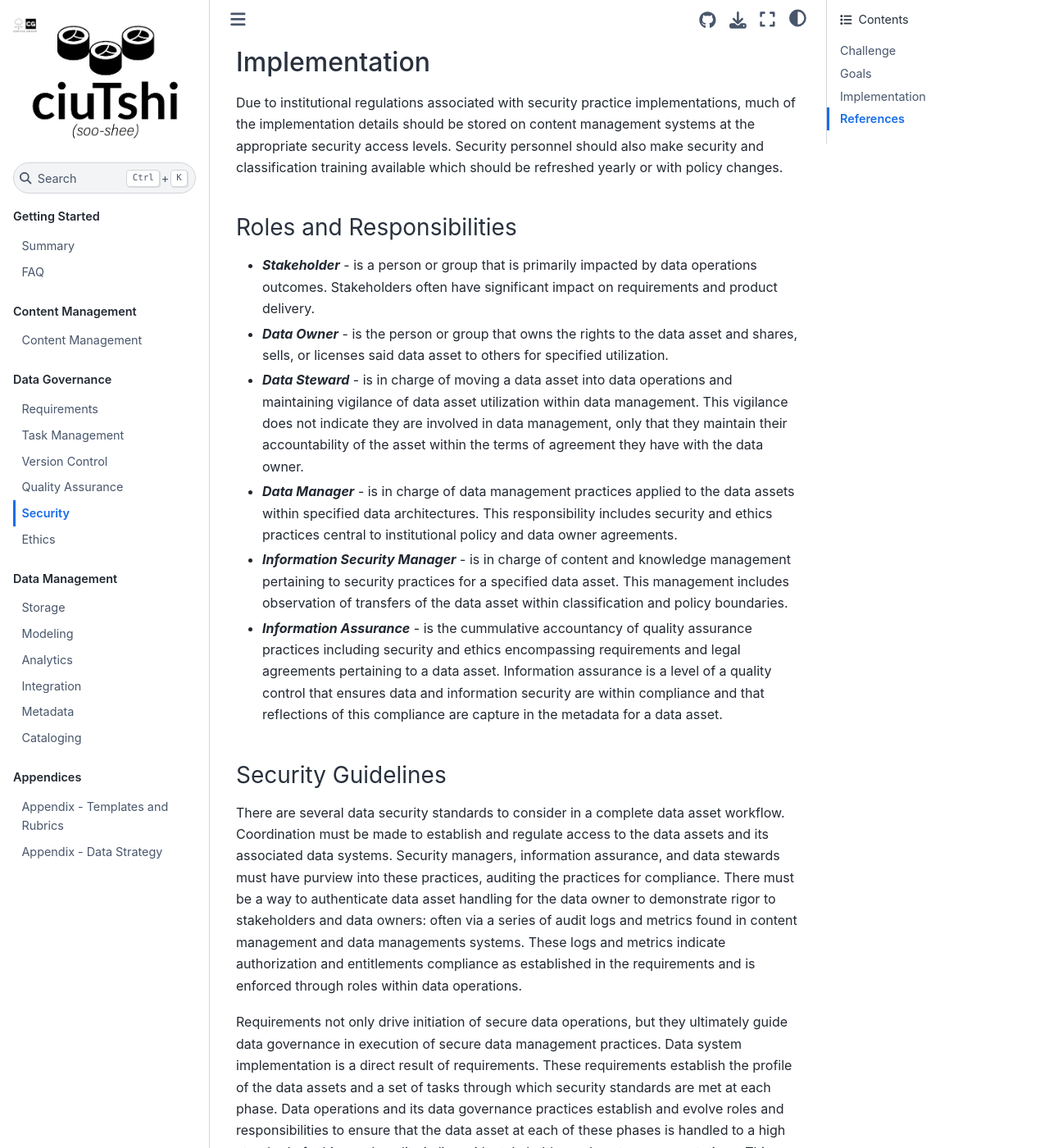
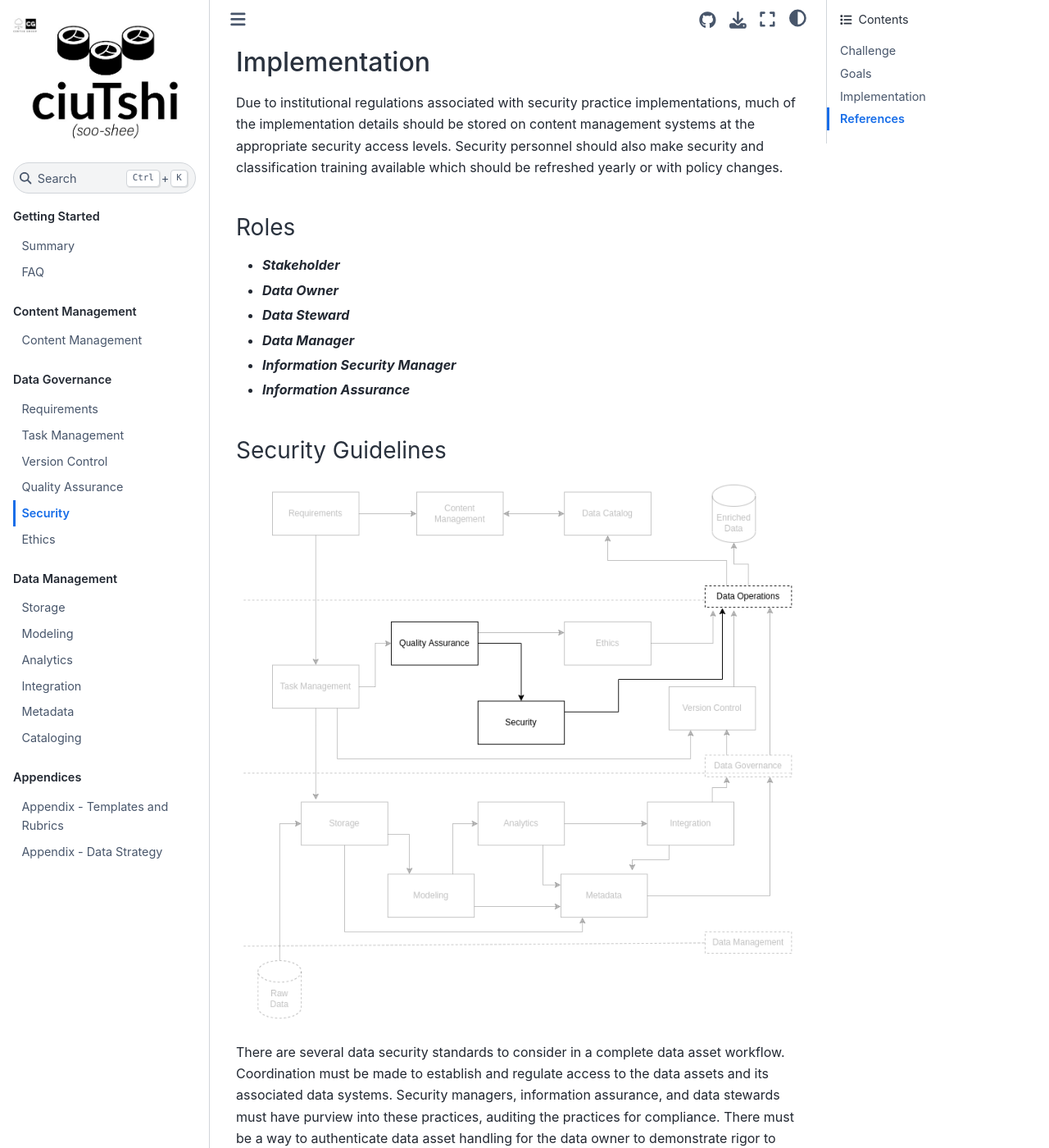
Before and after one commit to CertusGroup/ciutshi, a Sphinx documentation site: the page built from docs/source/security.md, in a window 1280 px wide and 1400 px high, scrolled down 1924 px. Shown: the whole window at 82% size. Built offline with Sphinx 7.4.7 and the Sphinx Book theme 1.1.4, drawn with Linux system fonts in a browser that asks for light colours.

Commit message:
sec - added diagram and migrate roles to summary

```diff
--- a/docs/source/security.md
+++ b/docs/source/security.md
@@ -23,16 +23,18 @@ ciuTshi suggests optimal security practices at the forefront of all data asset m
 
 Due to institutional regulations associated with security practice implementations, much of the implementation details should be stored on content management systems at the appropriate security access levels. Security personnel should also make security and classification training available which should be refreshed yearly or with policy changes.
 
-### Roles and Responsibilities
+### Roles
 
-* __*Stakeholder*__ - is a person or group that is primarily impacted by data operations outcomes. Stakeholders often have significant impact on requirements and product delivery.
-* __*Data Owner*__ - is the person or group that owns the rights to the data asset and shares, sells, or licenses said data asset to others for specified utilization.
-* __*Data Steward*__ - is in charge of moving a data asset into data operations and maintaining vigilance of data asset utilization within data management. This vigilance does not indicate they are involved in data management, only that they maintain their accountability of the asset within the terms of agreement they have with the data owner.
-* __*Data Manager*__ - is in charge of data management practices applied to the data assets within specified data architectures. This responsibility includes security and ethics practices central to institutional policy and data owner agreements.
-* __*Information Security Manager*__ - is in charge of content and knowledge management pertaining to security practices for a specified data asset. This management includes observation of transfers of the data asset within classification and policy boundaries.
-* __*Information Assurance*__ - is the cummulative accountancy of quality assurance practices including security and ethics encompassing requirements and legal agreements pertaining to a data asset. Information assurance is a level of a quality control that ensures data and information security are within compliance and that reflections of this compliance are capture in the metadata for a data asset.
+* __*Stakeholder*__
+* __*Data Owner*__
+* __*Data Steward*__
+* __*Data Manager*__
+* __*Information Security Manager*__
+* __*Information Assurance*__
 
 ### Security Guidelines
+
+![SEC Overview](static/images/do_overview_sec.png)
 
 There are several data security standards to consider in a complete data asset workflow. Coordination must be made to establish and regulate access to the data assets and its associated data systems. Security managers, information assurance, and data stewards must have purview into these practices, auditing the practices for compliance. There must be a way to authenticate data asset handling for the data owner to demonstrate rigor to stakeholders and data owners: often via a series of audit logs and metrics found in content management and data managements systems. These logs and metrics indicate authorization and entitlements compliance as established in the requirements and is enforced through roles within data operations.
 
```
